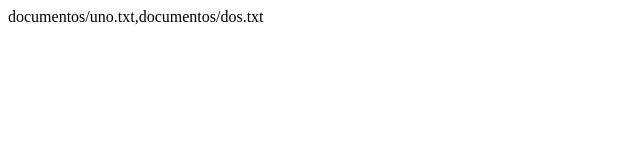
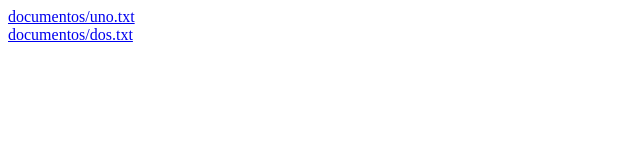
Before and after one commit to andesbit/andesbit.github.io, a plain HTML site: page multidocumento/index.html in a window 1280 px wide. Shown: the whole page, without its empty margins (0-640 px from the left). Drawn offline with Linux system fonts and the light colour scheme.

Commit message:
busqueda4

```diff
--- a/multidocumento/index.html
+++ b/multidocumento/index.html
@@ -9,7 +9,7 @@
 
     <body onload='inicio()'>
 
-        <div id='mostrar'>RESULTADOS</div>
+        <div id='mostrar'></div>
 
       <script>
           var resultado = [];
@@ -24,7 +24,10 @@
 
 
           for (let i = 0; i < array.length; i++) {
-            recorrer(array[i]);
+            let ultimo = false;
+            console.log(i,array.length)
+            if(i+1 === array.length)ultimo =true;
+            recorrer(array[i],ultimo);
             //resultado.push(elemento.toString());
           }
 
@@ -33,13 +36,14 @@
 
         }
 
-        function recorrer (recibido) {
+        function recorrer (recibido, ultimo) {
           fetch(recibido)
           .then(response => response.text())
           .then(textString => {
             if(buscar(textString, "13"))
-                resultado.push(recibido);
-                document.getElementById('mostrar').innerHTML = resultado;
+            {
+                modificar(recibido);
+            }
           });
         }
 
@@ -49,6 +53,13 @@
 
             return false;
         }
+
+        function modificar(recibido)
+        {
+          let txt = "<a href='#''>" + recibido + "</a><br>";
+          document.getElementById('mostrar').innerHTML +=  txt;
+        }
+
       </script>
 </body>
 </html>
```
